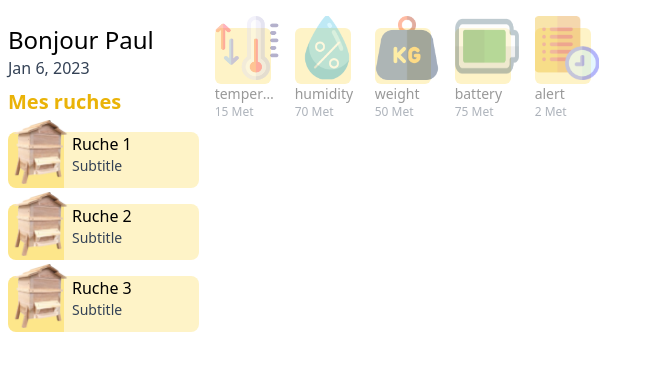
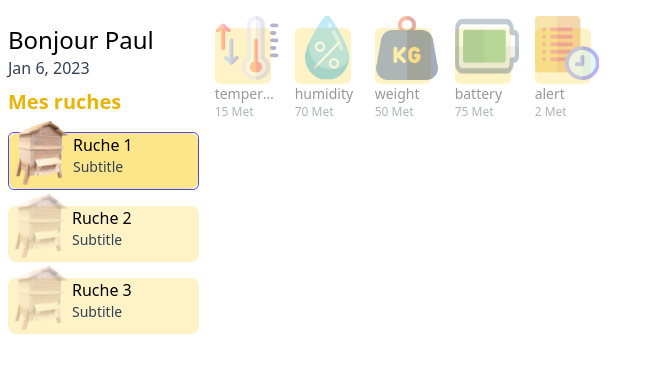
Before and after one commit to GdPaul1234/ruche-connectee, a React (Create React App) app in the folder frontend/: page /hives/0 in a window 1280 px wide. Shown: the top 372 px of the page, without its empty margins (0-655 px from the left). Built offline with nearby package versions, Linux system fonts and the light colour scheme.

Commit message:
Clickable hive index

```diff
--- a/frontend/src/components/desktop-left-menu.component.tsx
+++ b/frontend/src/components/desktop-left-menu.component.tsx
@@ -1,5 +1,6 @@
 import IconComponent from "./icon.component";
 import logo from '../ressources/ruche.png'
+import { NavLink, useLocation } from "react-router-dom";
 
 type Hive = {
   id: number
@@ -11,16 +12,24 @@ interface Props {
   className?: string
 }
 
-function HiveListComponent({ hives }: Props) {
+function HiveListItemComponent({ id, name }: Props['hives'][number]) {
+  const location = useLocation()
+  const isActive = location.pathname.includes(`/hives/${id}`)
 
-  return <ul className="flex flex-col gap-4">
-    {hives.map(hive => <li className="flex" key={hive.id}>
-      <IconComponent className="rounded-l-lg flex-none" logo={logo} small />
-      <div className="w-full rounded-r-lg px-2 bg-amber-100">
-        <div>{hive.name}</div>
+  return <li className={`rounded-md ${isActive && 'border border-indigo-600'}`}>
+    <NavLink to={`/hives/${id}`} className="flex" >
+      <IconComponent small hoverable active={isActive} className="rounded-l-lg flex-none" logo={logo} />
+      <div className={`w-full rounded-r-lg px-2 ${isActive ? 'bg-amber-200' : 'bg-amber-100'}`}>
+        <div>{name}</div>
         <div className="text-sm font-medium text-slate-700">Subtitle</div>
       </div>
-    </li>)}
+    </NavLink>
+  </li>
+}
+
+function HiveListComponent({ hives }: Props) {
+  return <ul className="flex flex-col gap-4">
+    {hives.map(hive => <HiveListItemComponent key={hive.id} {...hive} />)}
   </ul>
 }
 
--- a/frontend/src/components/hive-metrics.component.tsx
+++ b/frontend/src/components/hive-metrics.component.tsx
@@ -26,8 +26,8 @@ function HiveMetric({ name, value }: {
   const location = useLocation()
   const isActive = location.pathname.endsWith(`/${name}`)
 
-  return <NavLink to={name} >
-    <IconComponent rounded small hoverable active={isActive} logo={logoForMetricName()} />
+  return <NavLink to={name}>
+    <IconComponent rounded small hoverable active={isActive} activeBorder logo={logoForMetricName()} />
     <div className={`text-base md:text-sm w-28 md:w-16 ${!isActive && 'opacity-40'}`}>
       <div className="text-ellipsis overflow-hidden">{name}</div>
       <div className="text-sm md:text-xs font-medium text-slate-700">{value} Met</div>
--- a/frontend/src/components/icon.component.tsx
+++ b/frontend/src/components/icon.component.tsx
@@ -1,26 +1,32 @@
-interface Props {
+export default function IconComponent({
+  className,
+  rounded,
+  small,
+  hoverable,
+  active = true,
+  activeBorder,
+  logo }: {
     className?: string
     rounded?: boolean
     small?: boolean
     hoverable?: boolean
     active?: boolean
+    activeBorder?: boolean
     logo: string
-}
-
-export default function IconComponent({ className, rounded, small, hoverable, active = true, logo }: Props) {
+  }) {
   const containerSize = () => small ? 'h-14 w-14' : 'h-24 w-28'
   const logoSize = () => small ? 'h-16 w-16' : 'h-28 w-28'
   const marginSize = () => small ? 'mt-[-12px]' : 'mt-[-24px]'
   const roundedBorder = () => rounded ? 'rounded-md' : ''
+  const hoverableIcon = () => hoverable && !active && 'hover:opacity-100 opacity-40'
 
   const hoverableDiv = () => {
-    if (hoverable) return active ? 'border border-indigo-600 bg-amber-200' : 'hover:bg-amber-200 bg-amber-100'
-    return 'bg-amber-200'
+    if (hoverable) {
+      if (active) return activeBorder ? 'border border-indigo-600 bg-amber-200' : 'bg-amber-200'
+      return 'hover:bg-amber-200 bg-amber-100'
     }
 
-  const hoverableIcon = () => {
-    if (hoverable && !active) return 'hover:opacity-100 opacity-40'
-    return ''
+    return 'bg-amber-200'
   }
 
   return <div className={`${roundedBorder()} ${containerSize()} ${hoverableDiv()} ${className}`}>
```
Lines whose indentation alone changed are shown as unchanged.
